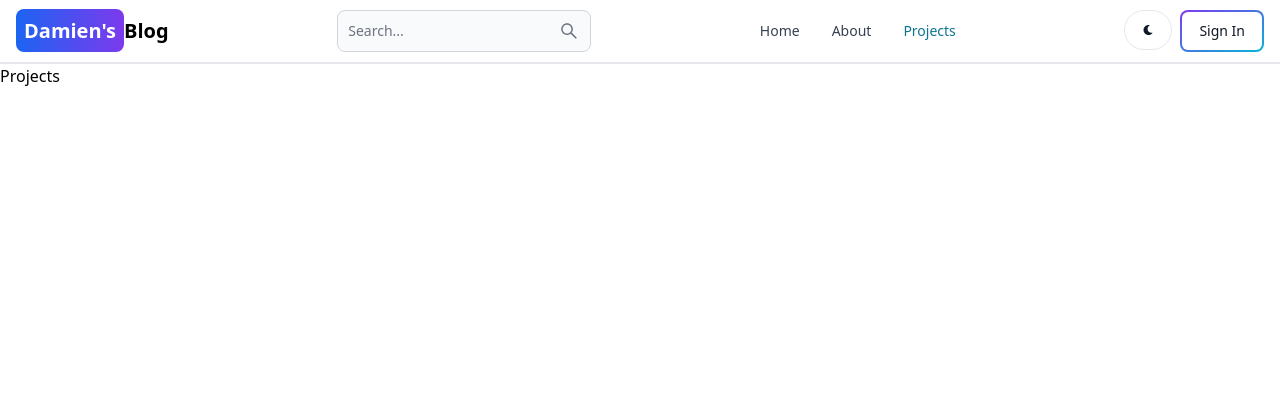
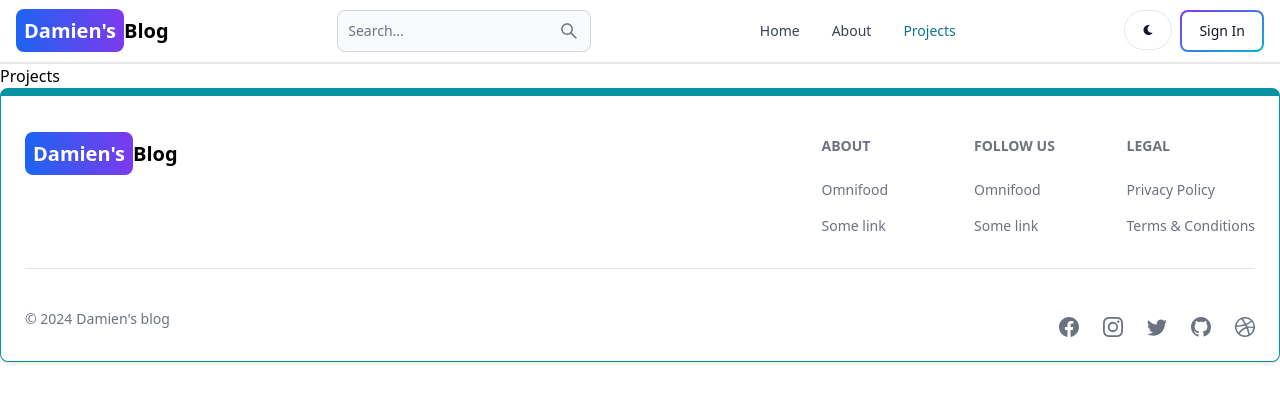
Before and after one commit to DamienAmbient/Damien-blog, a React (Vite) app in the folder client/: page /projects in a window 1280 px wide. Shown: the top 402 px of the page. Built offline with nearby package versions, Linux system fonts and the light colour scheme.

Commit message:
footer component

```diff
--- a/client/src/App.jsx
+++ b/client/src/App.jsx
@@ -1,5 +1,6 @@
 import React from "react";
 import { BrowserRouter, Routes, Route } from "react-router-dom";
+import Footer from "./components/Footer";
 import Header from "./components/Header";
 import About from "./pages/About";
 import Dashboard from "./pages/Dashboard";
@@ -23,6 +24,7 @@ export default function App() {
                 ></Route>
                 <Route path="/projects" element={<Projects></Projects>}></Route>
             </Routes>
+            <Footer></Footer>
         </BrowserRouter>
     );
 }
--- /dev/null
+++ b/client/src/components/Footer.jsx
@@ -0,0 +1,103 @@
+import {
+    Footer,
+    FooterCopyright,
+    FooterDivider,
+    FooterIcon,
+    FooterLink,
+    FooterLinkGroup,
+    FooterTitle,
+} from "flowbite-react";
+import { Link } from "react-router-dom";
+import {
+    BsFacebook,
+    BsInstagram,
+    BsTwitter,
+    BsGithub,
+    BsDribbble,
+} from "react-icons/bs";
+
+export default function FooterCom() {
+    return (
+        <Footer container className=" border border-t-8 border-teal-500">
+            <div className=" w-full max-w-7xl mx-auto">
+                <div className="grid w-full justify-between sm:flex md:grid-cols-1">
+                    <div className=" mt-5">
+                        <Link
+                            to="/"
+                            className=" self-center whitespace-nowrap text-lg sm:text-xl font-semibold dark:text-white"
+                        >
+                            <span className=" px-2 py-2 bg-gradient-to-r from-blue-600 to-violet-600 rounded-lg text-white">
+                                Damien's
+                            </span>
+                            Blog
+                        </Link>
+                    </div>
+                    <div className="grid grid-cols-2 gap-8 mt-4 sm:grid-cols-3 sm:gap-6">
+                        <div>
+                            <FooterTitle title="About"></FooterTitle>
+                            <FooterLinkGroup col>
+                                <FooterLink
+                                    href="https://omnifood-fp7.netlify.app"
+                                    target="_blank"
+                                    rel="noopener noreferrer"
+                                >
+                                    Omnifood
+                                </FooterLink>
+                                <FooterLink
+                                    href="#"
+                                    target="_blank"
+                                    rel="noopener noreferrer"
+                                >
+                                    Some link
+                                </FooterLink>
+                            </FooterLinkGroup>
+                        </div>
+                        <div>
+                            <FooterTitle title="Follow us"></FooterTitle>
+                            <FooterLinkGroup col>
+                                <FooterLink
+                                    href="https://omnifood-fp7.netlify.app"
+                                    target="_blank"
+                                    rel="noopener noreferrer"
+                                >
+                                    Omnifood
+                                </FooterLink>
+                                <FooterLink
+                                    href="#"
+                                    target="_blank"
+                                    rel="noopener noreferrer"
+                                >
+                                    Some link
+                                </FooterLink>
+                            </FooterLinkGroup>
+                        </div>
+                        <div>
+                            <FooterTitle title="Legal"></FooterTitle>
+                            <FooterLinkGroup col>
+                                <FooterLink href="#">Privacy Policy</FooterLink>
+                                <FooterLink href="#">
+                                    Terms &amp; Conditions
+                                </FooterLink>
+                            </FooterLinkGroup>
+                        </div>
+                    </div>
+                </div>
+                <FooterDivider></FooterDivider>
+                <div className=" w-full sm:flex sm: items-center sm:justify-between">
+                    <FooterCopyright
+                        href="#"
+                        by="Damien's blog"
+                        year={new Date().getFullYear()}
+                    ></FooterCopyright>
+                    <div className="flex gap-6 sm:mt0 mt-4 sm:justify-center">
+                        <FooterIcon href="#" icon={BsFacebook}></FooterIcon>
+                        <FooterIcon href="#" icon={BsInstagram}></FooterIcon>
+                        <FooterIcon href="#" icon={BsTwitter}></FooterIcon>
+                        <FooterIcon href="#" icon={BsGithub}></FooterIcon>
+                        <FooterIcon href="#" icon={BsDribbble}></FooterIcon>
+                    </div>
+                </div>
+            </div>
+        </Footer>
+    );
+}
```
